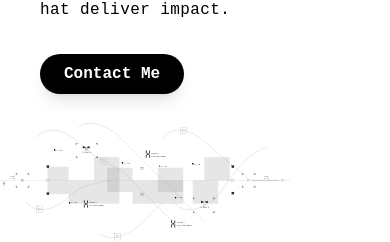
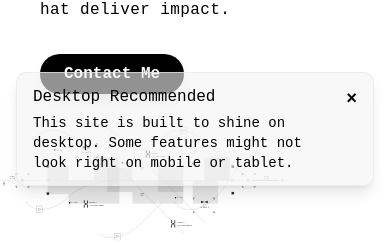
Before and after one commit to AvishekxD/Personal-Portfolio, a Next.js app: page / in a window 390 px wide. Shown: the part 642-884 px from the top of the page. Built offline with nearby package versions, Linux system fonts and the light colour scheme; no server answers.

Commit message:
fix(github-stats): correct daily commit mapping and sync with heatmap data - Introduced DeviceWarningPopup component that detects screen width <= 1024px

```diff
--- /dev/null
+++ b/components/DeviceWarningPopup.tsx
@@ -0,0 +1,39 @@
+"use client";
+
+import { useEffect, useState } from "react";
+
+export default function DeviceWarningPopup() {
+    const [isVisible, setIsVisible] = useState(false);
+
+    useEffect(() => {
+        const isSmallDevice = window.innerWidth <= 1024;
+        const hasSeenPopup = sessionStorage.getItem("seenDevicePopup");
+
+        if (isSmallDevice && !hasSeenPopup) {
+            setIsVisible(true);
+            sessionStorage.setItem("seenDevicePopup", "true");
+        }
+    }, []);
+
+    if (!isVisible) return null;
+
+    return (
+        <div className="fixed bottom-4 left-4 right-4 max-w-md mx-auto z-50 bg-zinc-100/60 border border-gray-200/70 text-black px-4 py-3 rounded-lg shadow-lg animate-fade-in">
+            <div className="flex justify-between items-start gap-3">
+                <div>
+                    <strong className="block font-medium">Desktop Recommended</strong>
+                    <p className="text-sm mt-1">
+                        This site is built to shine on desktop. Some features might not look right on mobile or tablet.
+                    </p>
+                </div>
+                <button
+                    onClick={() => setIsVisible(false)}
+                    className="text-black hover:text-gray-700 text-lg font-bold"
+                    aria-label="Close"
+                >
+                    ×
+                </button>
+            </div>
+        </div>
+    );
+}
--- a/src/app/api/github-stats/route.ts
+++ b/src/app/api/github-stats/route.ts
@@ -1,5 +1,5 @@
 import { NextResponse } from "next/server";
-import { format, subDays, isAfter } from "date-fns";
+import { format, subDays, isAfter, parseISO } from "date-fns";
 
 interface GithubCommit {
   sha: string;
@@ -14,8 +14,8 @@ interface PushEventPayload {
 interface GithubEvent {
   id: string;
   type: string;
-  actor: { login: string; display_login: string; };
-  repo: { name: string; };
+  actor: { login: string; display_login: string };
+  repo: { name: string };
   created_at: string;
   payload: PushEventPayload;
 }
@@ -50,7 +50,6 @@ export async function GET() {
     }
 
     const events: GithubEvent[] = await res.json();
-
     const commits = events.filter((e): e is GithubEvent => e.type === "PushEvent");
 
     const now = new Date();
@@ -63,12 +62,19 @@ export async function GET() {
       dailyMap[key] = 0;
     }
 
+    const todayKey = format(now, "yyyy-MM-dd");
+    if (!(todayKey in dailyMap)) {
+      dailyMap[todayKey] = 0;
+    }
+
     for (const event of commits) {
-      const commitDate = new Date(event.created_at);
-      if (isAfter(commitDate, twoWeeksAgo) || format(commitDate, "yyyy-MM-dd") === format(twoWeeksAgo, "yyyy-MM-dd")) {
-        const key = format(commitDate, "yyyy-MM-dd");
-        if (dailyMap[key] !== undefined) {
-          dailyMap[key] += event.payload.commits?.length || 0;
+      const commitDate = parseISO(event.created_at);
+      const dateKey = format(commitDate, "yyyy-MM-dd");
+
+      if (isAfter(commitDate, subDays(now, 14)) || dateKey === format(twoWeeksAgo, "yyyy-MM-dd")) {
+        if (dailyMap[dateKey] !== undefined) {
+          const commitCount = event.payload.commits?.length || 0;
+          dailyMap[dateKey] += commitCount;
         }
       }
     }
@@ -77,10 +83,7 @@ export async function GET() {
       .sort(([a], [b]) => new Date(a).getTime() - new Date(b).getTime())
       .map(([date, count]) => ({ date, count }));
 
-    const totalCommits = commits.reduce(
-      (sum: number, e: GithubEvent) => sum + (e.payload.commits?.length || 0),
-      0
-    );
+    const totalCommits = commits.reduce((sum, e) => sum + (e.payload.commits?.length || 0), 0);
 
     return NextResponse.json<GithubStatsResponse>({
       totalCommits,
--- a/src/app/globals.css
+++ b/src/app/globals.css
@@ -341,3 +341,14 @@ html {
     }
   }
 }
+
+/* Device Warning */
+
+@keyframes fade-in {
+  from { opacity: 0; transform: translateY(10px); }
+  to { opacity: 1; transform: translateY(0); }
+}
+
+.animate-fade-in {
+  animation: fade-in 0.3s ease-out;
+}
--- a/src/app/page.tsx
+++ b/src/app/page.tsx
@@ -4,11 +4,13 @@ import ProjectsSection from "../projects";
 import Statspage from "../statspage";
 import Contact from "../contact";
 import Footer from "@/components/HUD/Footer";
+import DeviceWarningPopup from "@/components/DeviceWarningPopup";
 
 
 export default function Home() {
   return (
     <main>
+      <DeviceWarningPopup />
       <Hero />
       <AboutSection />
       <ProjectsSection />
--- a/src/statspage.tsx
+++ b/src/statspage.tsx
@@ -120,17 +120,8 @@ export default function Statspage() {
             const leetcodeCount =
                 leetcodeHeatmap.find((d) => d.date === dateKey)?.count || 0;
 
-            let githubCount = 0;
-            if (github?.dailyCommits && github.dailyCommits[dateKey] !== undefined) {
-                githubCount = github.dailyCommits[dateKey];
-            } else if (
-                github &&
-                Array.isArray(github.weeklyCommits) &&
-                github.weeklyCommits.length > 0
-            ) {
-                const gitEntry = github.weeklyCommits.find(w => w.date === dateKey);
-                githubCount = gitEntry?.count || 0;
-            }
+            const githubCount =
+                githubHeatmap.find((d) => d.date === dateKey)?.count || 0;
 
             return {
                 label: format(date, "MMM d"),
@@ -138,7 +129,9 @@ export default function Statspage() {
                 github: githubCount,
             } as ChartDataPoint;
         });
-    }, [leetcodeHeatmap, github]);
+    }, [leetcodeHeatmap, githubHeatmap]);
+
+
 
     const heatmapData = useMemo(() => {
         const today = new Date();
```
